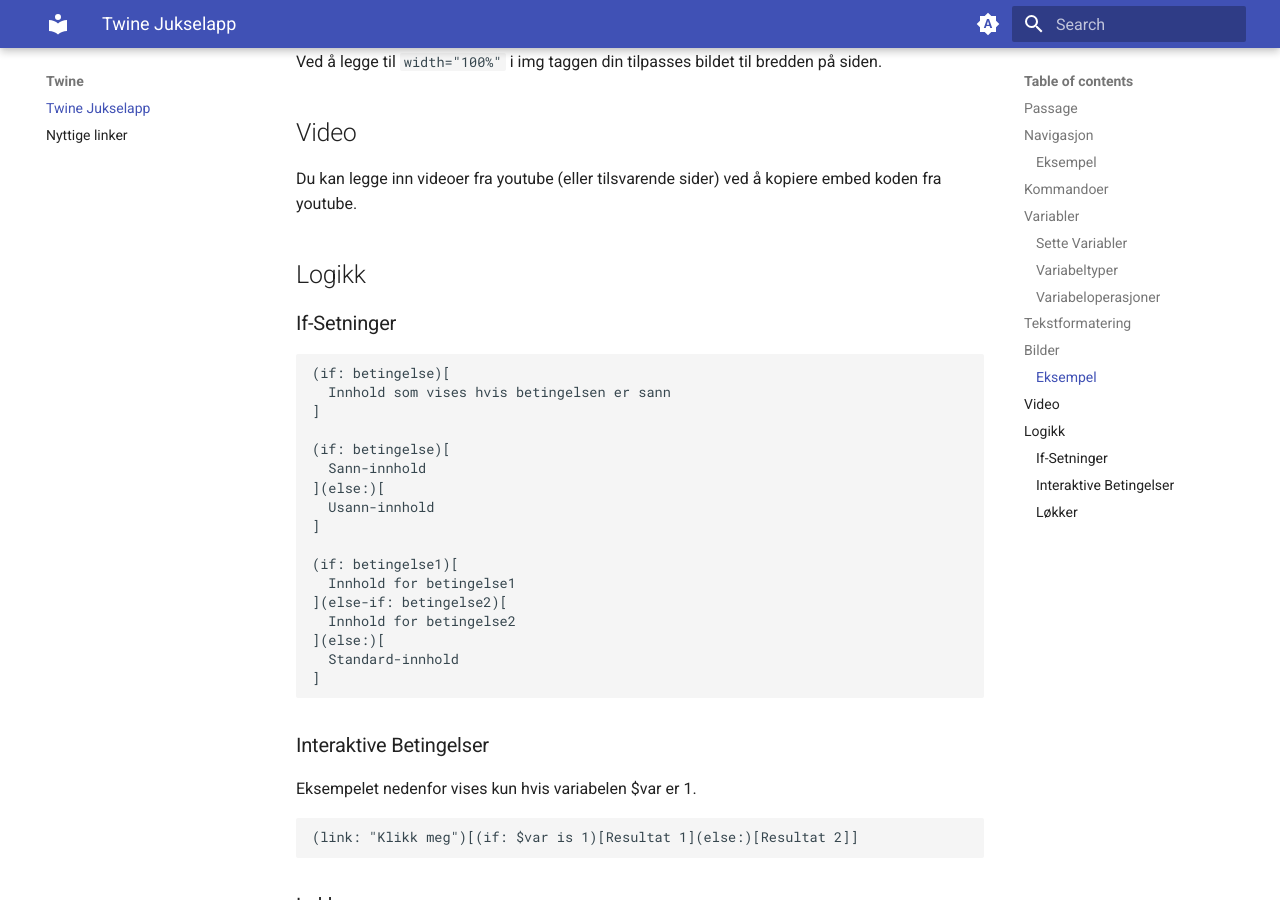
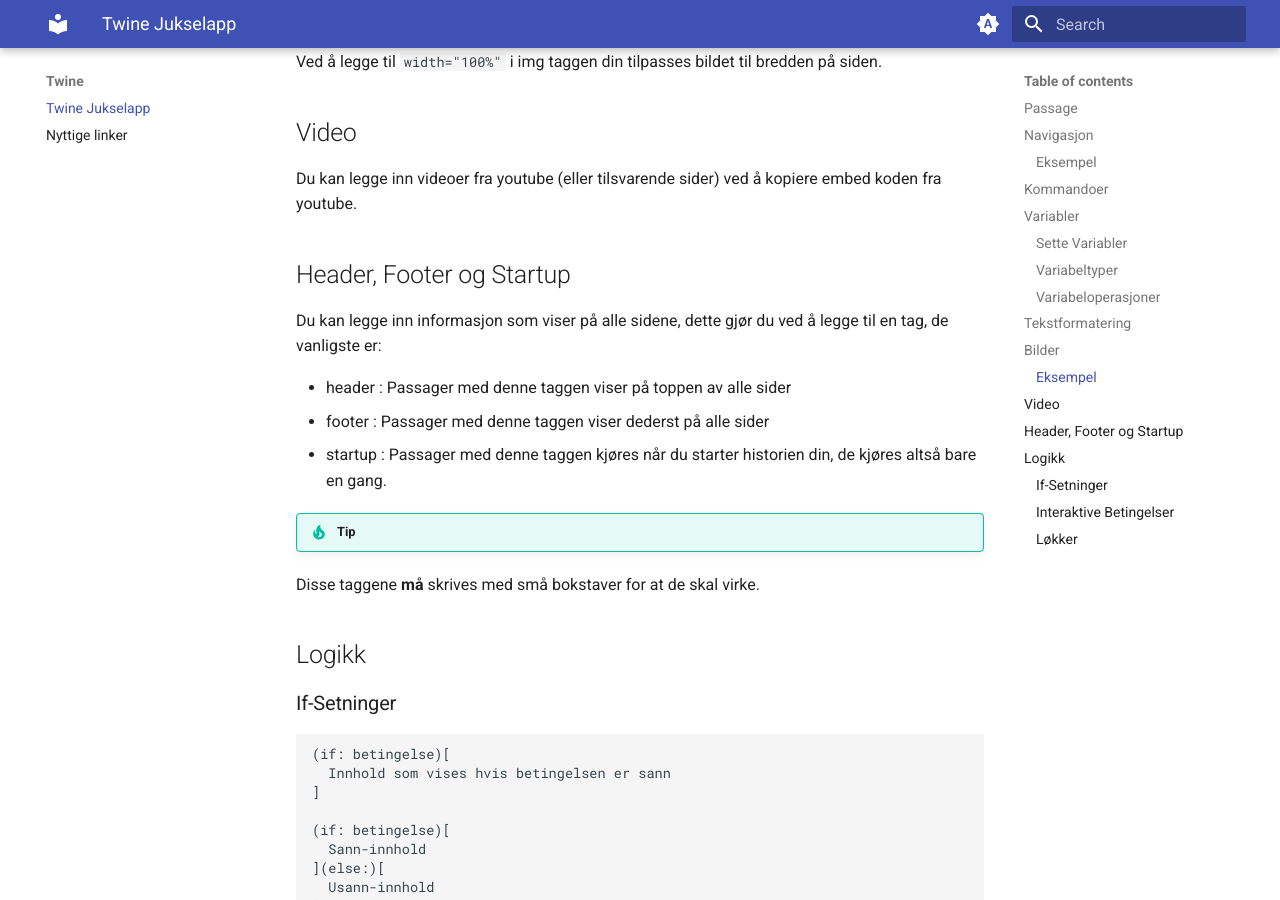
Before and after one commit to tor30122/Twine, an MkDocs documentation site: the page built from docs/index.md, in a window 1280 px wide and 900 px high, scrolled down 2593 px. Built offline with MkDocs 1.6.1 and Material for MkDocs 9.7.7, drawn with Linux system fonts in a browser that asks for light colours.

Commit message:
La inn info om header og footer

```diff
--- a/docs/index.md
+++ b/docs/index.md
@@ -91,6 +91,17 @@ Koden nedenfor legger inn et bilde fra unsplash.com
 
 Du kan legge inn videoer fra youtube (eller tilsvarende sider) ved å kopiere embed koden fra youtube.
 
+## Header, Footer og Startup
+
+Du kan legge inn informasjon som viser på alle sidene, dette gjør du ved å legge til en tag, de vanligste er:
+
+- header : Passager med denne taggen viser på toppen av alle sider
+- footer : Passager med denne taggen viser dederst på alle sider
+- startup : Passager med denne taggen kjøres når du starter historien din, de kjøres altså bare en gang.
+
+!!! Tip
+  Disse taggene **må** skrives med små bokstaver for at de skal virke.
+
 ## Logikk
 
 ### If-Setninger
```
